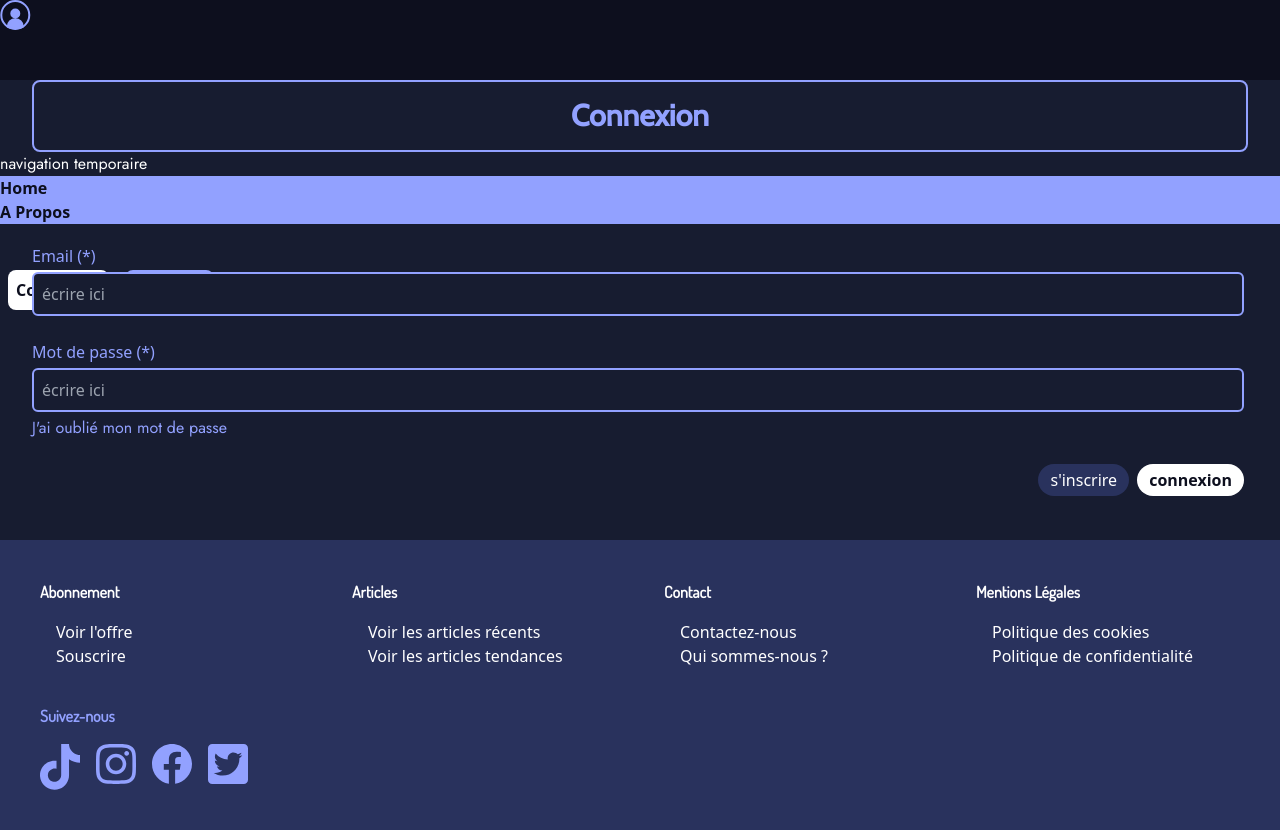
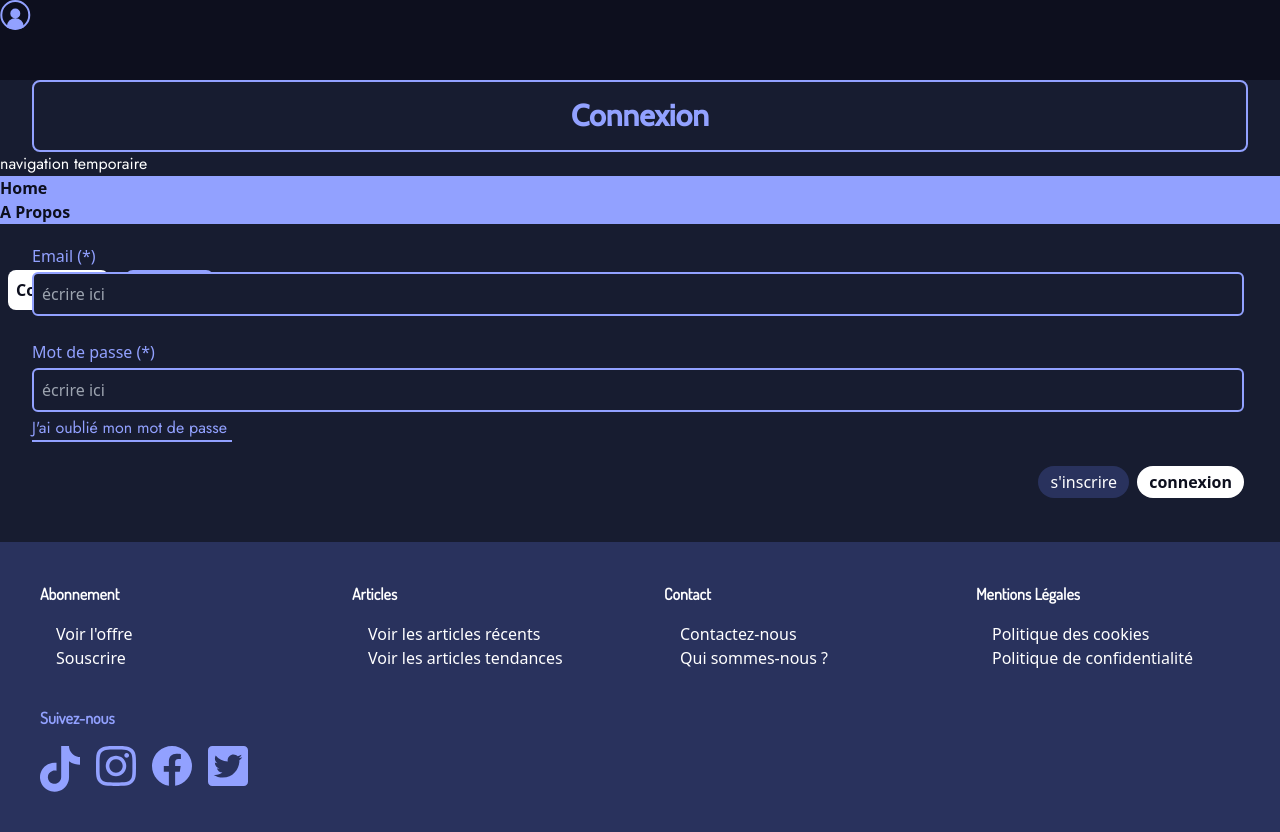
Before and after one commit to marionmura/ProjetS2_marion_yann_aline, a Vue app: page /Connexion in a window 1280 px wide. Built offline with nearby package versions, Linux system fonts and the light colour scheme.

Commit message:
soulignage par une bordure du reset du password

```diff
--- a/src/pages/Connexion.vue
+++ b/src/pages/Connexion.vue
@@ -43,7 +43,7 @@ export default {
       <input  type="password" id="passwd" placeholder="écrire ici" class="bg-grisbg border-2 rounded-md text-violet p-2 ml-0 m-1 focus:outline-none focus:ring-2 focus:ring-rouge focus:border-0" >
       <p></p>
 
-      <p class="text-violet " v-on:click="reset()">J'ai oublié mon mot de passe</p>
+      <p class="text-violet border-b-2 w-[200px]" v-on:click="reset()">J'ai oublié mon mot de passe</p>
 
       <div class="flex flex-row justify-end mt-5">
         <button class="p-1  m-1 pl-3 pr-3 rounded-full bg-grisfooter text-white" v-on:click="register()">s'inscrire</button>
```
